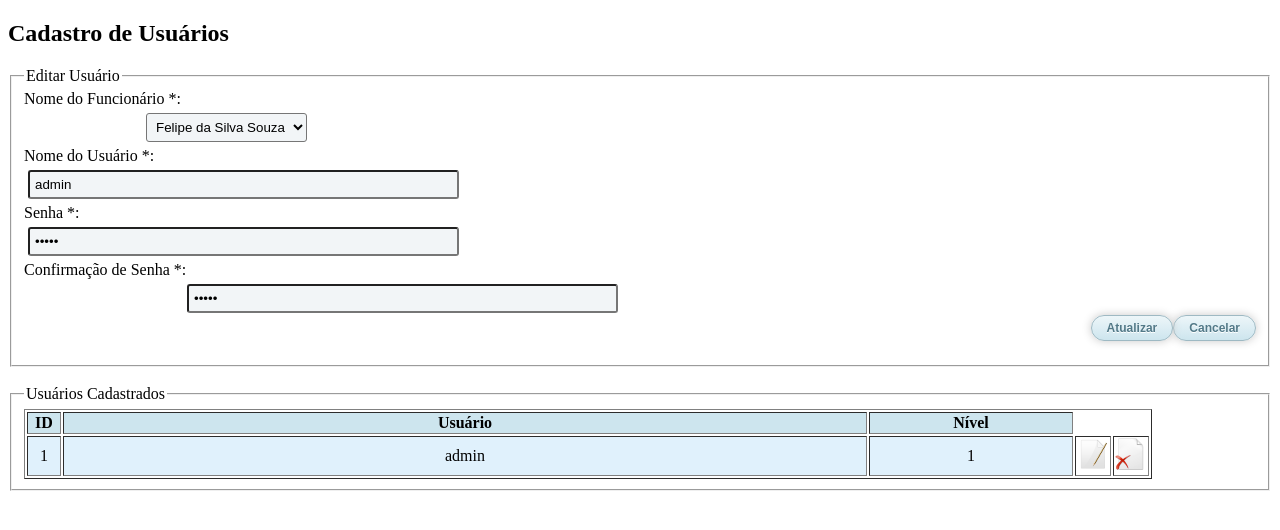
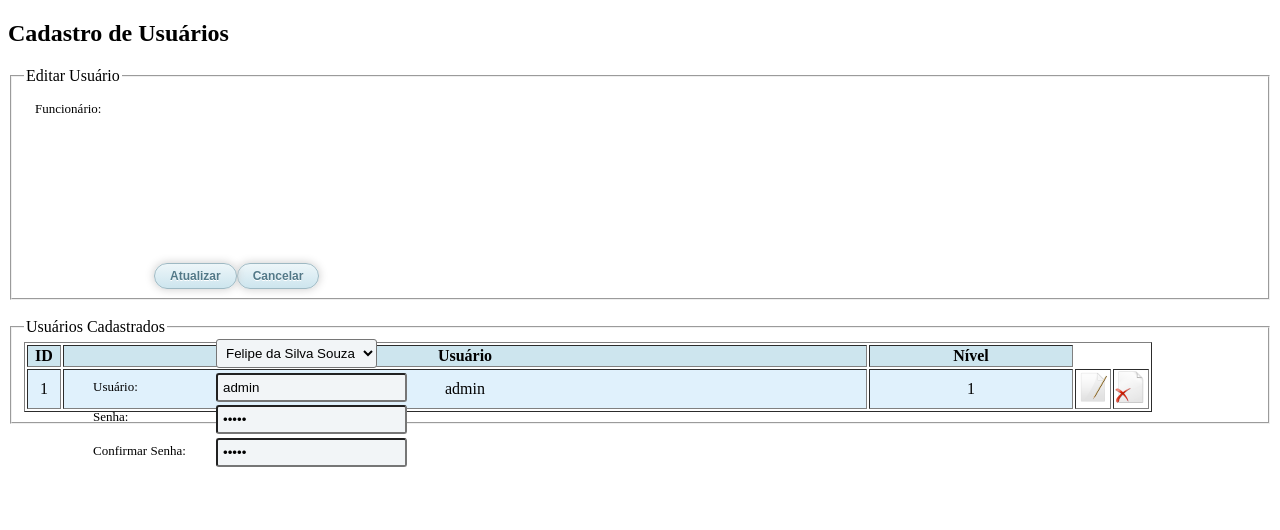
Before and after one commit to Andersonbk17/SGP, a PHP site: page /Presentation/frmEditarUsuario.php?id=1 in a window 1280 px wide. Shown: the top 530 px of the page. Run offline with PHP 8.4, Linux system fonts and the light colour scheme; a user stored in the database is signed in; data comes from the database, SQL or seed files in the repository.

Commit message:
alterações

```diff
--- a/estagio/Presentation/frmCadastroProgressaoCarreira.php
+++ b/estagio/Presentation/frmCadastroProgressaoCarreira.php
@@ -125,8 +125,11 @@ if (!isset($_SESSION['usuarioNome']) OR ($_SESSION['usuarioNivel'] < $nivel_nece
                 <input type="text" name="descricaoNivelCategoria" id="descricaoNivelCategoria" class="input-div" required="" /><br />
                 <input type='hidden' name='funcionario' id='funcionario1' value='' />
 
+                <br/><br/>
+                <div class="btn3">
                 <a  class="botao" name='proximo' id='proximo' onclick="mostrarMenuCadastros();" href="../Controller/CtlFinalizarCadastroFuncionario.php" style="text-decoration: none ">Finalizar</a>
                 <input type="submit" id="enviar" class="botao"name="enviar" value="Salvar" />
+                </div>
 
 
             </fieldset>
--- a/estagio/Presentation/frmEditarProgressaoCarreira.php
+++ b/estagio/Presentation/frmEditarProgressaoCarreira.php
@@ -142,9 +142,9 @@ if (isset($_SESSION['idFuncionario'])) {
                             }
                 ?>
 
-
+                <div class="btn3">
                 <input type="submit" id="enviar" class="botaoDependente"name="enviar" value="Atualizar" />
-
+                </div>
 
             </fieldset>
         </form>
--- a/estagio/Presentation/frmEditarUsuario.php
+++ b/estagio/Presentation/frmEditarUsuario.php
@@ -73,8 +73,8 @@ if (!isset($_SESSION['usuarioNome']) OR ($_SESSION['usuarioNivel'] < $nivel_nece
                 <form name="frmCadastroUsuario" id="frmCadastroUsuario" method="POST"
                       action="../Controller/CtlEditarUsuario.php"  onsubmit="return valida(this);">
 
-                    <label name="usuario" for="funcionario">Nome do Funcionário *:</label><br />
-                    <select id="funcionario" name="funcionario"  class="input-div" required="" />
+                    <label name="usuario" for="funcionario" class="labelForms">Funcionário:</label>
+                    <select id="funcionario" name="funcionario"  class="input-div" style="position: absolute;top: 334px; left: 94px;" required="" />
                     <option selected value="0">Selecione</option>
 
                     <?php
@@ -102,17 +102,20 @@ if (!isset($_SESSION['usuarioNome']) OR ($_SESSION['usuarioNivel'] < $nivel_nece
 
                     ?>
 
-                    <label name="usuario" for="usuario">Nome do Usuário *:</label><br />
+                    <label name="usuario" for="usuario" class="labelForms" style="position: absolute;top: 368px; left: 82px;">Usuário:</label>
                     <input type="hidden" id="idU" name="idU" value="<?php echo $novo->getId(); ?>"/>
-                    <input class="input input-div"type="text" name="usuario" id="usuario" size="50" value="<?php echo $novo->getUsuario(); ?>" required="" placeholder="Novo Usuario"/> <br />
-                    <label name="senha" for="senha">Senha *:</label> <br/>
-                    <input type="password" name="senha" id="senha" size="50" value="<?php echo $novo->getSenha(); ?>" required="" placeholder="Senha" class="input-div"/><br />
-                    <label name="confirmarSenha" for="confirmarSenha">Confirmação de Senha *:</label><br/>
-                    <input type="password" name="confirmarSenha" id="confirmarSenha" size="50" value="<?php echo $novo->getSenha(); ?>" required="" placeholder="Digite Novamente" class="input-div" style="position: absolute; left: 65px"/> <br /><br />
+                    <input class="input-div"  style="position: absolute;top: 368px; left: 212px;" type="text" name="usuario" id="usuario" value="<?php echo $novo->getUsuario(); ?>" required="" placeholder="Novo Usuario"/> <br />
+                    <label name="senha" for="senha" class="labelForms"  style="position: absolute;top: 398px; left: 82px;">Senha:</label>
+                    <input type="password" name="senha" id="senha"  value="<?php echo $novo->getSenha(); ?>" required="" placeholder="Senha" class="input-div" style="position: absolute;top: 400px; left: 212px;"/><br />
+                    <label name="confirmarSenha" for="confirmarSenha" class="labelForms" style="position: absolute;top: 432px; left: 82px;">Confirmar Senha:</label>
+                    <input type="password" name="confirmarSenha" id="confirmarSenha"  value="<?php echo $novo->getSenha(); ?>" required="" placeholder="Digite Novamente" class="input-div" style="position: absolute; top:433px; left: 94px;"/> <br /><br />
+                    <br/><br/><br/><br/><br/><br/>
+                    <div class="btnA2">
                     <a href="main.php?pagina=frmCadastroUsuario.php">
                     <input type="button" name="Cancelar"  class="botao" value="Cancelar"/>
                     <a>
                     <input type="submit" name="Atualizar"  class="botao" value="Atualizar"/>
+                    </dvi>
 
 
                 </form>
--- a/estagio/Presentation/style/estiloConteudo.css
+++ b/estagio/Presentation/style/estiloConteudo.css
@@ -257,10 +257,29 @@ filter: progid:DXImageTransform.Microsoft.gradient( startColorstr='#edf6f9', end
       margin-left: 238px;
   }
 
+    .btnU{
+      position: absolute;
+      margin-top:-25px;
+      margin-left: 218px;
+  }
+
+
+  .btn3{
+      position: absolute;
+      margin-top:-25px;
+      margin-left: 208px;
+  }
+
+
   .btnA{
       position: absolute;
       margin-top:-25px;
       margin-left: 223px;
+  }
+   .btnA2{
+      position: absolute;
+      margin-top:-25px;
+      margin-left: 130px;
   }
 .btnS{
       position: absolute;
```
Also changed, not shown: estagio/Presentation/frmCadastroUsuario.php (+11 -9 lines).
